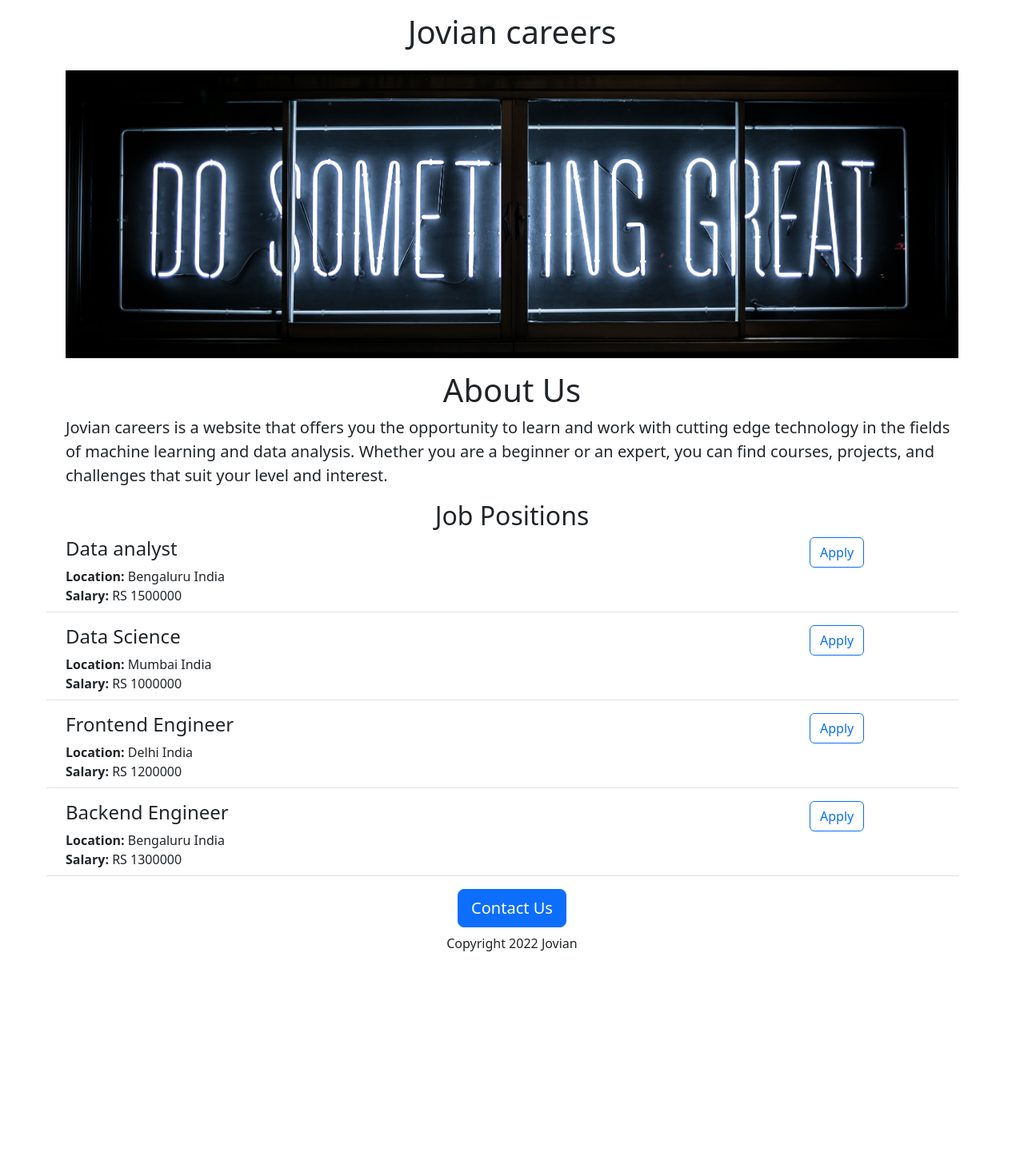
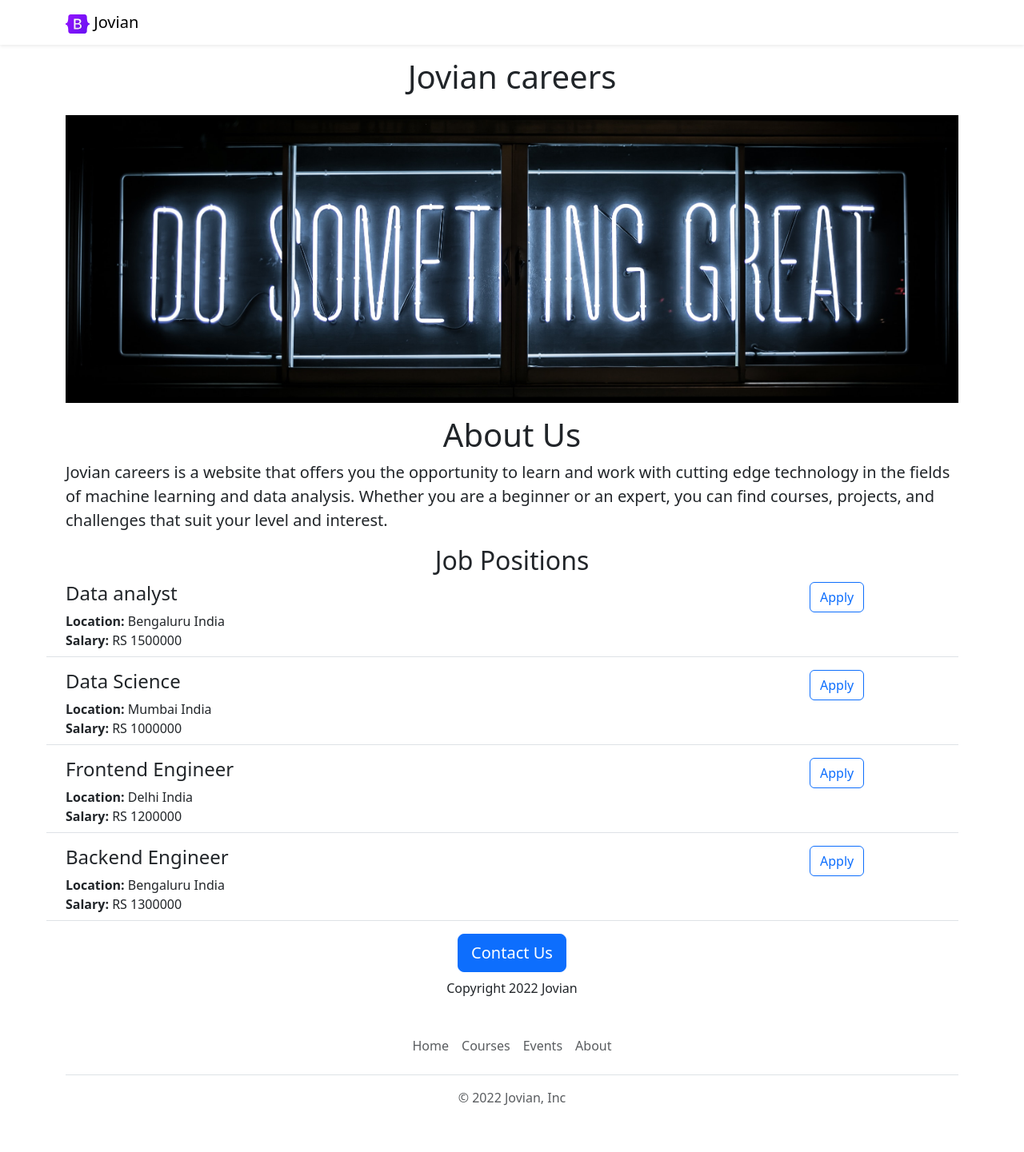
Before and after one commit to PRASHANTSWAROOP001/jovian_flask_app, a Flask app: page / in a window 1280 px wide. Shown: the whole page at 80% size. Before the commit the page ends 1190 px from the top, so only its background shows below. Run offline with Flask 3, Linux system fonts and the light colour scheme.

Commit message:
added a nav bar footer and email buttons

```diff
--- /dev/null
+++ b/template/footer.html
@@ -0,0 +1,12 @@
+<div class="container">
+  <footer class="py-3 my-4">
+    <ul class="nav justify-content-center border-bottom pb-3 mb-3">
+      <li class="nav-item"><a  target="_blank" href="https://www.jovian.ai" class="nav-link px-2 text-muted">Home</a></li>
+      <li class="nav-item"><a  target="_blank" href="https://jovian.ai/learn" class="nav-link px-2 text-muted">Courses</a></li>
+
+      <li class="nav-item"><a target="_blank" href="https://jovian.ai/events" class="nav-link px-2 text-muted">Events</a></li>
+      <li class="nav-item"><a  target="_blank" href="https://jovian.ai/about" class="nav-link px-2 text-muted">About</a></li>
+    </ul>
+    <p class="text-center text-muted">&copy; 2022 Jovian, Inc</p>
+  </footer>
+</div>
--- a/template/home.html
+++ b/template/home.html
@@ -23,6 +23,7 @@
 
     </head>
     <body>
+        {% include "nav.html" %}
         <div class="container">
         <h1 class="text-center mt-3 mb-4"> {{company_name}} careers</h1>
         <img class ="img-fluid" id="banner" src= "static/clark-tibbs-oqStl2L5oxI-unsplash.jpg">
@@ -42,5 +43,6 @@
     </div>
 
         </div>
+        {% include "footer.html" %}
     </body>
 </html>
--- /dev/null
+++ b/template/nav.html
@@ -0,0 +1,10 @@
+<nav class="navbar shadow-sm fixed-top bg-white">
+  <div class="container">
+    <a class="navbar-brand" href="#">
+      <img src="static/bootstrap-logo.svg" alt="Bootstrap" width="30" height="24">
+        Jovian
+    </a>
+  </div>
+</nav>
+<div style="height: 56px">
+</div>
```
Also changed, not shown: bootstrap-logo.svg (added), static/bootstrap-logo.svg (added), 1 other file.
